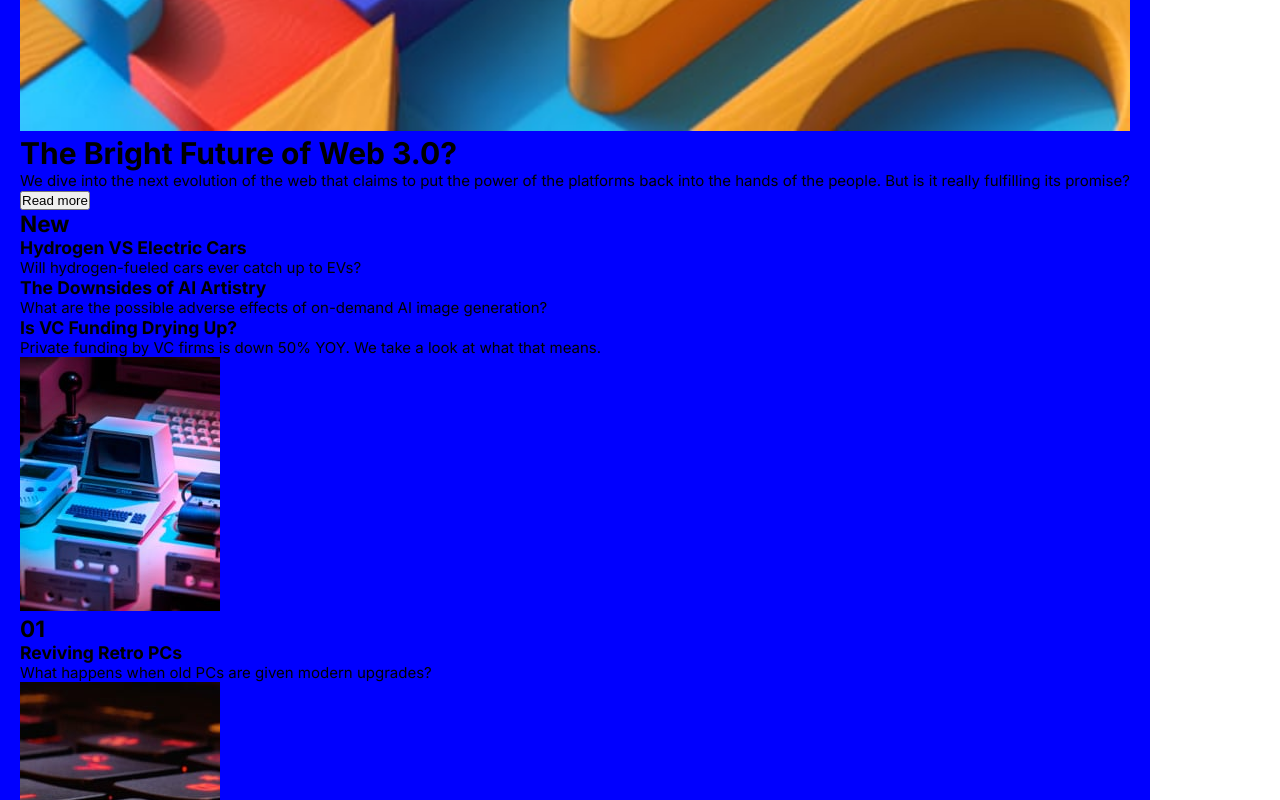
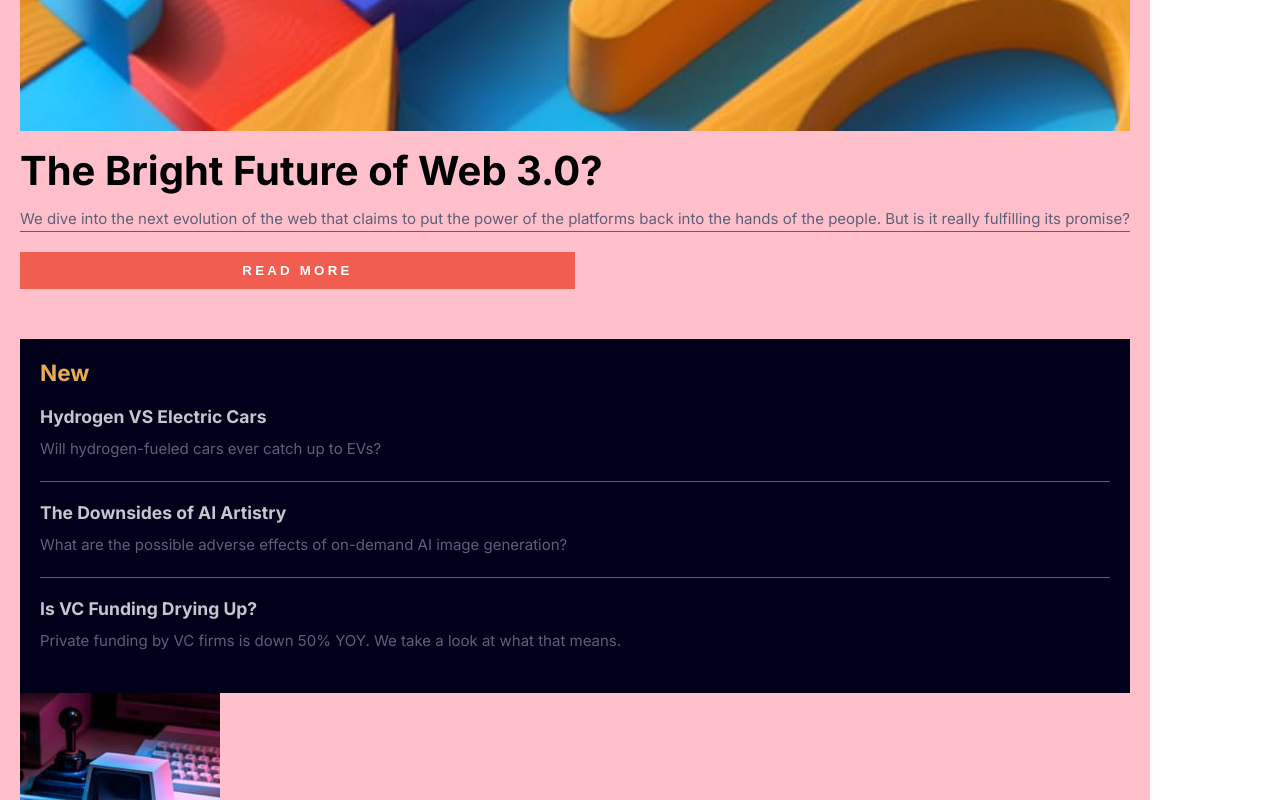
Before and after one commit to kujerocoding/news-homepage-main, a React (Vite) app: page / in a window 1280 px wide. Shown: the part 940-1740 px from the top of the page. Built offline with nearby package versions, Linux system fonts and the light colour scheme.

Commit message:
add styles to the new and new items elements

```diff
--- a/src/App.css
+++ b/src/App.css
@@ -22,10 +22,8 @@ body{
     font-size: var(--FS);
 }
 
-
-
 main{
-   background-color: blue;
+   background-color: pink;
    min-width: 300px;
    padding-inline: 20px;
    position: absolute;
@@ -34,6 +32,31 @@ main{
 
 main > img{
     width: 100%;
+}
+
+main > h1{
+    margin-top: 20px;
+    font-weight: bolder;
+    font-size: 2.5rem;
+    line-height: 2rem;
+}
+
+main > p{
+    margin-top: 20px;
+    color: var(--DARKGRAYISHBLUE);
+    line-height: 1.5rem;
+}
+
+button{
+    margin-top: 20px;
+    width: 50%;
+    padding-block: 10px;
+    text-transform: uppercase;
+    letter-spacing: .2rem;
+    border: 1px solid transparent;
+    background-color: var(--SOFTRED);
+    color: white;
+    font-weight: bold;
 }
 
 nav{
@@ -61,6 +84,7 @@ nav{
     align-items: start;
     padding: 20px;
     height: 100vh;
+    z-index: 10;
 }
 
 .menu-active > img{
@@ -72,3 +96,28 @@ nav{
     margin-top: 50px;
     line-height: 2.5rem;
 }
+
+.new-container{
+    background-color: var(--VERYDARKBLUE);
+    color: var(--SOFTORANGE);
+    padding: 20px;
+    margin-top: 50px;
+}
+
+.new-item-container{
+    padding-block: 20px;
+}
+
+.new-item-container > h3{
+    color: var(--GRAYISHBLUE);
+}
+
+.new-item-container > p{
+    margin-top: 10px;
+    color: var(--DARKGRAYISHBLUE);
+    line-height: 1.5rem;
+}
+
+.new-item-container:nth-child(2), :nth-child(3){
+    border-bottom: 1px solid var(--DARKGRAYISHBLUE);
+}
```
